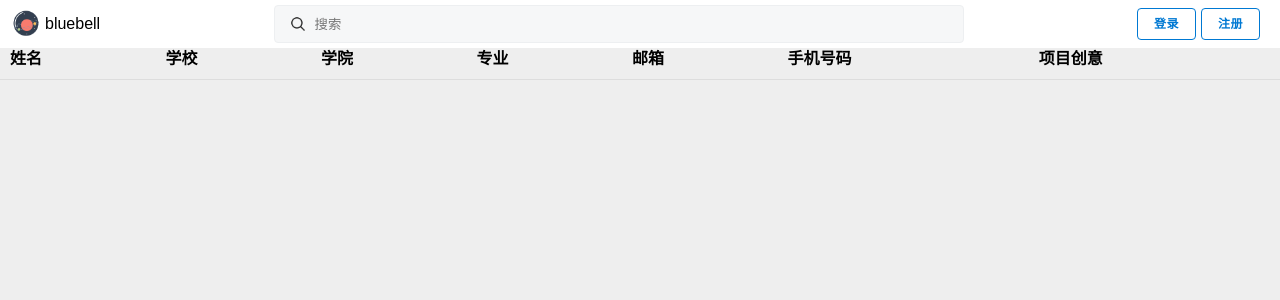
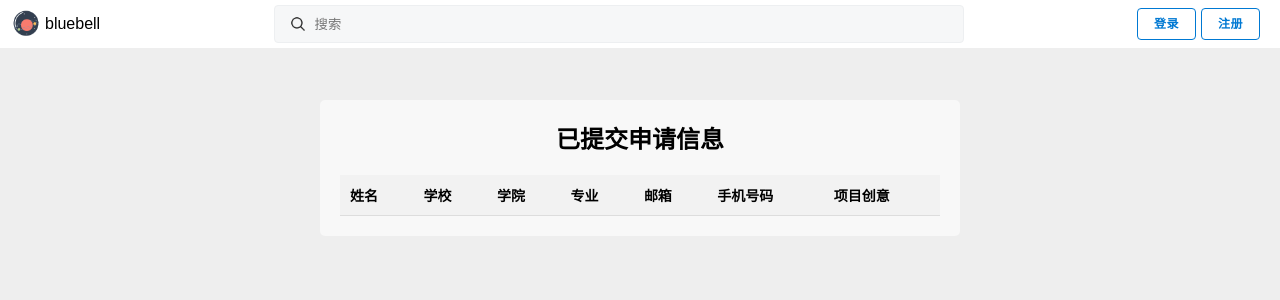
Before and after one commit to WeiShuaiBo/JavaWeb_Project, a Vue app in the folder bluebell_frontend/: page /display in a window 1280 px wide. Shown: the top 300 px of the page. Built offline with nearby package versions, Linux system fonts and the light colour scheme.

Commit message:
修改报名表

```diff
--- a/bluebell_frontend/package.json
+++ b/bluebell_frontend/package.json
@@ -11,10 +11,11 @@
   "dependencies": {
     "axios": "^0.19.2",
     "core-js": "^3.6.4",
+    "es6-promise": "^4.2.8",
     "sweetalert2": "^11.7.12",
     "vue": "^2.6.11",
     "vue-router": "^3.1.6",
-    "vuex": "^3.1.3"
+    "vuex": "^3.6.2"
   },
   "devDependencies": {
     "@vue/cli-plugin-babel": "~4.3.0",
--- a/bluebell_frontend/src/views/DisplayDataPage.vue
+++ b/bluebell_frontend/src/views/DisplayDataPage.vue
@@ -1,7 +1,9 @@
+html
 <template>
     <div class="display-data-page">
         <h2>已提交申请信息</h2>
         <table class="data-table">
+            <thead>
                 <tr>
                     <th>姓名</th>
                     <th>学校</th>
@@ -11,15 +13,18 @@
                     <th>手机号码</th>
                     <th>项目创意</th>
                 </tr>
-            <tr v-for="form in formData" v-bind:key="form" >
-                <td>{{ form.text }}</td>
-                <!-- <td>{{ university }}</td>
-                <td>{{ college }}</td>
-                <td>{{ major }}</td>
+            </thead>
+            <tbody>
+                <tr v-if="formData">
+                    <td>{{ formData.name }}</td>
+                    <td>{{ formData.university }}</td>
+                    <td>{{ formData.college }}</td>
+                    <td>{{ formData.major }}</td>
                     <td>{{ formData.email }}</td>
                     <td>{{ formData.phone }}</td>
-                <td>{{ formData.projectIdea }}</td> -->
+                    <td>{{ formData.projectIdea }}</td>
                 </tr>
+            </tbody>
         </table>
     </div>
 </template>
@@ -27,14 +32,32 @@
 <script>
 export default {
     name: 'DisplayDataPage',
-    props: ['formData']
+    computed: {
+        formData() {
+            return this.$store.state.formData
+        }
+    }
 };
 </script>
 
 <style scoped>
+.display-data-page {
+    max-width: 600px;
+    margin: 100px auto;
+    padding: 20px;
+    background-color: #f8f8f8;
+    border-radius: 5px;
+}
+
+h2 {
+    text-align: center;
+    margin-bottom: 20px;
+}
+
 .data-table {
     width: 100%;
     border-collapse: collapse;
+    font-size: 14px;
 }
 
 .data-table th,
@@ -43,4 +66,8 @@ export default {
     text-align: left;
     border-bottom: 1px solid #ddd;
 }
+
+.data-table th {
+    background-color: #f2f2f2;
+}
 </style>
--- a/bluebell_frontend/src/views/Registration.vue
+++ b/bluebell_frontend/src/views/Registration.vue
@@ -96,6 +96,8 @@ export default {
                 // 表单提交成功后，跳转到 DisplayDataPage 并传递表单数据
                 this.$router.push({ path: '/display', props: { formData: this.formData } });
             }, 1000);
+
+            this.$store.commit('setFormData', this.formData)
         },
         validateForm() {
             // 进行表单验证，确保所有字段都填写正确
--- a/bluebell_frontend/src/views/SignUp.vue
+++ b/bluebell_frontend/src/views/SignUp.vue
@@ -50,7 +50,7 @@ export default {
         re_password: this.re_password
       })
         .then((res) => {
-          if (res.data.code === 1000) {
+          if (res.code === 1000) {
             console.log('signup success');
             Swallow.fire({
               icon: 'success',
```
Also changed, not shown: bluebell_frontend/src/main.js (+13 -0 lines), 1 other file (tests, documents, lock files or other folders). Lines whose indentation alone changed are shown as unchanged.
